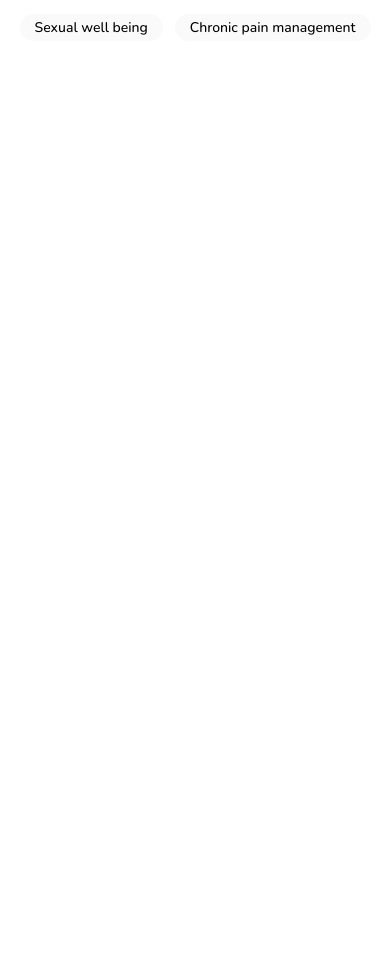
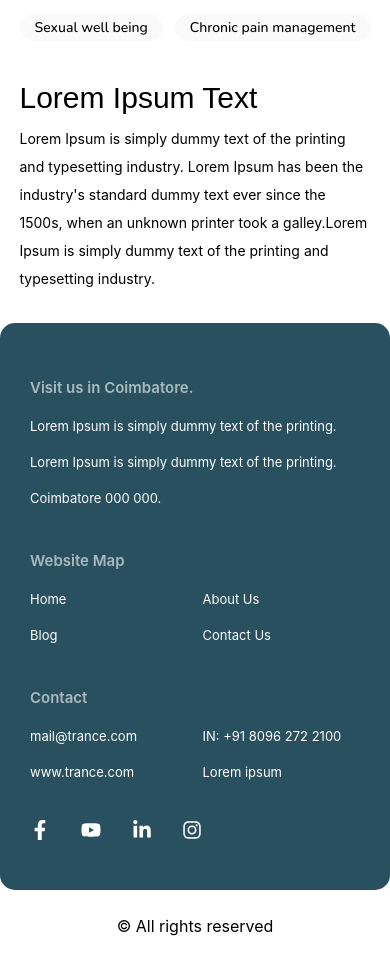
Before and after one commit to alphazenesolutions/Trance, a React (Create React App) app: page / in a window 390 px wide. Shown: the part 3260-4217 px from the top of the page. Before the commit the page ends 3316 px from the top, so only its background shows below. Built offline with nearby package versions, Linux system fonts and the light colour scheme.

Commit message:
footer over

```diff
--- a/src/Components/Footer/Footer.css
+++ b/src/Components/Footer/Footer.css
@@ -95,3 +95,55 @@
     font-size: 16px;
     font-weight: 400;
 }
+
+@media only screen and (max-width: 600px) {
+    .innerFooter {
+        flex-direction: column;
+    }
+
+    .foot1 {
+        width: 100%;
+    }
+
+    .foot2 {
+        width: 100%;
+    }
+
+    .foot3 {
+        width: 100%;
+    }
+
+    .foot4 {
+        width: 50%;
+        height: 40px;
+        flex-direction: row;
+        justify-content: space-between;
+        margin-top: 15px;
+    }
+
+    .footer {
+        width: 100%;
+        height: 100%;
+        line-height: 2;
+        margin-top: 30px;
+    }
+
+    .foot1 h1 {
+        margin-top: 10px;
+        margin-bottom: 10px;
+    }
+
+    .foot3 h1 {
+        margin-top: 25px;
+        margin-bottom: 10px;
+    }
+
+    .foot2 h1 {
+        margin-top: 25px;
+        margin-bottom: 10px;
+    }
+
+    .footer h3 {
+        margin-bottom: 15px;
+    }
+}
--- a/src/Components/Footer/Footer.jsx
+++ b/src/Components/Footer/Footer.jsx
@@ -8,7 +8,8 @@ import { FaInstagram } from "react-icons/fa";
 const Footer = () => {
   return (
     <div>
-      <div className="footer sectionWidth webHandler">
+      <div className="">
+        <div className="footer sectionWidth ">
           <div className="innerFooter">
             <div className="foot1">
               <h1>Visit us in Coimbatore.</h1>
@@ -44,6 +45,7 @@ const Footer = () => {
           <h3>© All rights reserved</h3>
         </div>
       </div>
+    </div>
   );
 };
 
--- a/src/Components/HomeComp/Diseases/Diseases.css
+++ b/src/Components/HomeComp/Diseases/Diseases.css
@@ -124,6 +124,7 @@
 
     .diseaseContainerHead h1 {
         font-size: 30px;
+        font-family: var(--tertiaryFont);
     }
 
     .diseaseContainerHead p {
@@ -219,5 +220,6 @@
         position: absolute;
         top: 0%;
         right: -2%;
+        color: var(--primaryColor);
     }
 }
--- a/src/Components/HomeComp/GuideLine/GuideLine.css
+++ b/src/Components/HomeComp/GuideLine/GuideLine.css
@@ -32,3 +32,27 @@
     line-height: 2;
     font-weight: 400;
 }
+
+.guideLineContainerFlexLeft {}
+
+@media only screen and (max-width: 600px) {
+    .guideLineContainerFlexLeft {
+        display: none;
+    }
+
+    .guideLineContainerFlexRight {
+        padding-top: 0%;
+        margin-top: 25px;
+    }
+
+    .guideLineContainerFlexRight h1 {
+        font-size: 30px;
+        margin-bottom: 10px;
+        font-family: var(--tertiaryFont);
+    }
+
+    .guideLineContainerFlexRight p {
+        font-size: 14px;
+    }
+
+}
--- a/src/Components/HomeComp/GuideLine/GuideLine.jsx
+++ b/src/Components/HomeComp/GuideLine/GuideLine.jsx
@@ -17,10 +17,7 @@ const GuideLine = () => {
               industry. Lorem Ipsum has been the industry's standard dummy text
               ever since the 1500s, when an unknown printer took a galley.Lorem
               Ipsum is simply dummy text of the printing and typesetting
-              industry. Lorem Ipsum has been the industry's standard dummy text
-              , when an unknown printer took a galley.Lorem Ipsum is simply
-              dummy text of the printing and typesetting industry. Lorem Ipsum
-              has been the industry's standard dummy text.
+              industry.
             </p>
           </div>
         </div>
--- a/src/Pages/Home.jsx
+++ b/src/Pages/Home.jsx
@@ -27,6 +27,7 @@ const Home = () => {
         <HomeGrid />
         <TestimonialComp />
         <Diseases />
+        <GuideLine />
       </div>
     </div>
   );
```
Lines whose indentation alone changed are shown as unchanged.
